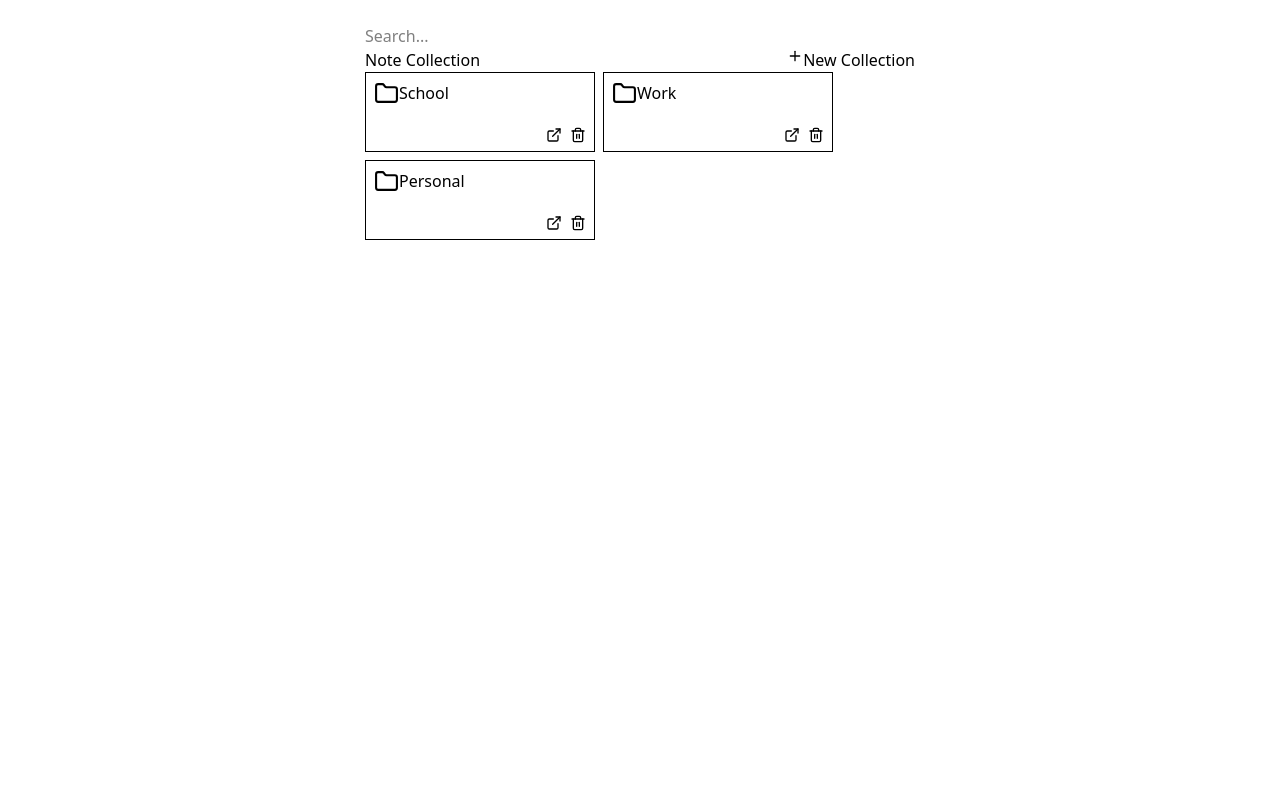
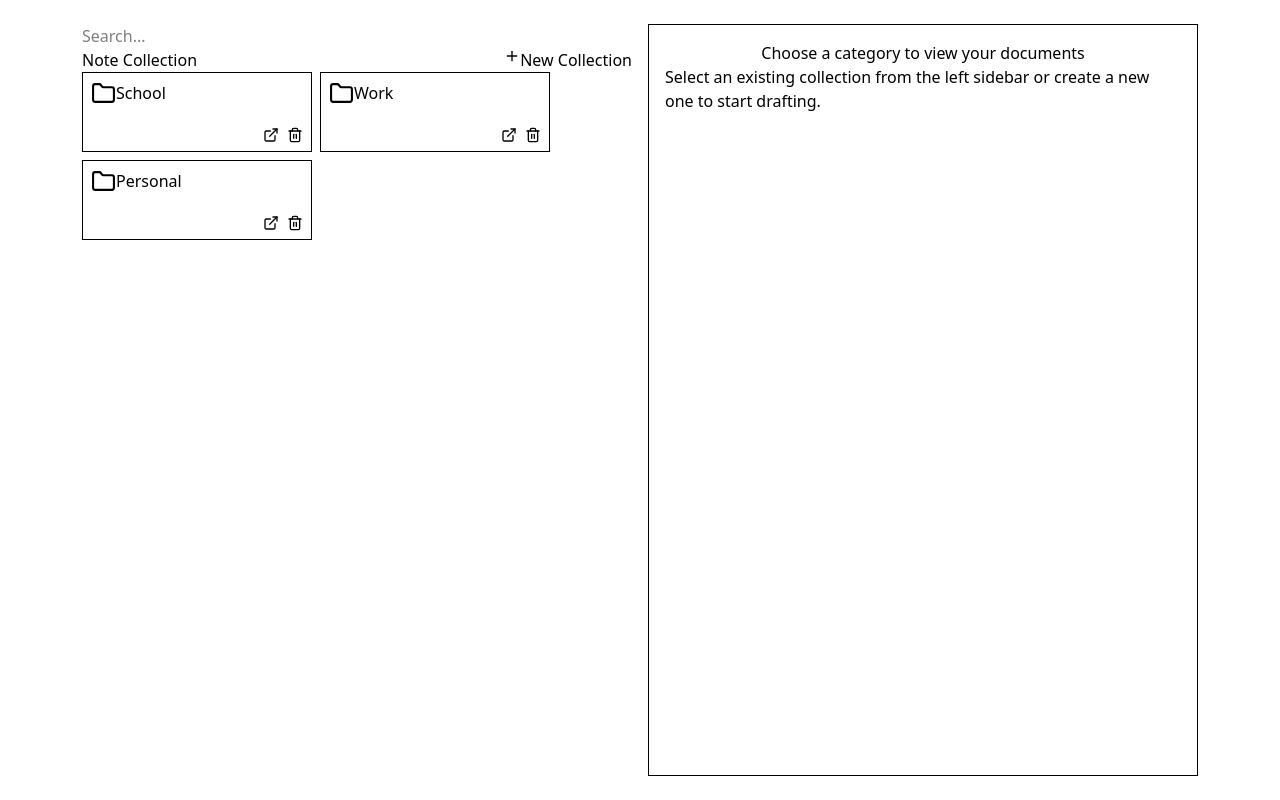
Before and after one commit to Zer0-Gravity/mini-react-project, a React (Vite) app in the folder note-taking-app/: page / in a window 1280 px wide. Built offline with nearby package versions, Linux system fonts and the light colour scheme.

Commit message:
Feat: Add empty page for unselected collection

```diff
--- a/note-taking-app/src/App.tsx
+++ b/note-taking-app/src/App.tsx
@@ -4,6 +4,7 @@ import DetailPanel from "./Component/DetailPanel";
 import { dummyNote } from "./utils/dummyText";
 import type { CollectionProps } from "./utils/Type";
 import { BrowserRouter, Route, Routes } from "react-router-dom";
+import DetailEmpty from "./Page/DetailEmpty";
 
 function App() {
     const [notes, setNotes] = useState<CollectionProps[]>(dummyNote);
@@ -13,6 +14,7 @@ function App() {
             <div className="p-6 flex gap-4 h-screen items-center justify-center ">
                 <CollectionGrid notes={notes} setter={setNotes} />
                 <Routes>
+                    <Route path="/" element={<DetailEmpty />} />
                     <Route
                         path="/detail/:noteID"
                         element={<DetailPanel notes={notes} />}
--- a/note-taking-app/src/Component/CollectionGrid.tsx
+++ b/note-taking-app/src/Component/CollectionGrid.tsx
@@ -27,6 +27,7 @@ function CollectionGrid({ notes, setter }: CardProps) {
         setter((prev) => [...prev, newCollection]);
     };
 
+    //Delete collection function
     const deleteCollection = (uuid: string) => {
         setter((prev) => prev.filter((note) => note.collectionId !== uuid));
     };
@@ -41,6 +42,7 @@ function CollectionGrid({ notes, setter }: CardProps) {
             {/* Header */}
             <header className="flex justify-between">
                 <h1>Note Collection</h1>
+                {/* Trigger modal flag to true when user click +New Collection */}
                 <button className="flex" onClick={() => setModalInput(true)}>
                     <LuPlus /> New Collection
                 </button>
--- a/note-taking-app/src/Component/DetailPanel.tsx
+++ b/note-taking-app/src/Component/DetailPanel.tsx
@@ -1,7 +1,8 @@
 import { useState } from "react";
 import { LuFile, LuPlus, LuTrash2 } from "react-icons/lu";
 import type { CollectionProps } from "../utils/Type";
-import { useParams } from "react-router-dom";
+import { Link, useParams } from "react-router-dom";
+import { IoMdCloseCircle } from "react-icons/io";
 
 interface DetailProps {
     notes: CollectionProps[];
@@ -16,11 +17,16 @@ function DetailPanel({ notes }: DetailProps) {
         <div className="w-137.5 h-full border p-4">
             {currentNotes ? (
                 <div>
-                    <section>
-                        <h1>{currentNotes.collectionName}</h1>
-                        <p>
-                            Date modified: <i>{currentNotes.date}</i>
-                        </p>
+                    <section className="flex justify-between">
+                        <div>
+                            <h1>{currentNotes.collectionName}</h1>
+                            <p>
+                                Date modified: <i>{currentNotes.date}</i>
+                            </p>
+                        </div>
+                        <Link to="/">
+                            <IoMdCloseCircle size={25} />
+                        </Link>
                     </section>
 
                     <section>
@@ -30,7 +36,9 @@ function DetailPanel({ notes }: DetailProps) {
                     <section>
                         <div className="flex justify-between">
                             <h1>Note</h1>
-                            <LuPlus />
+                            <button>
+                                <LuPlus />
+                            </button>
                         </div>
 
                         <div>
--- /dev/null
+++ b/note-taking-app/src/Page/DetailEmpty.tsx
@@ -0,0 +1,13 @@
+function DetailEmpty() {
+    return (
+        <div className="w-137.5 h-full border p-4 flex items-center flex-col">
+            <h1>Choose a category to view your documents</h1>
+            <p>
+                Select an existing collection from the left sidebar or create a
+                new one to start drafting.
+            </p>
+        </div>
+    );
+}
+
+export default DetailEmpty;
```
